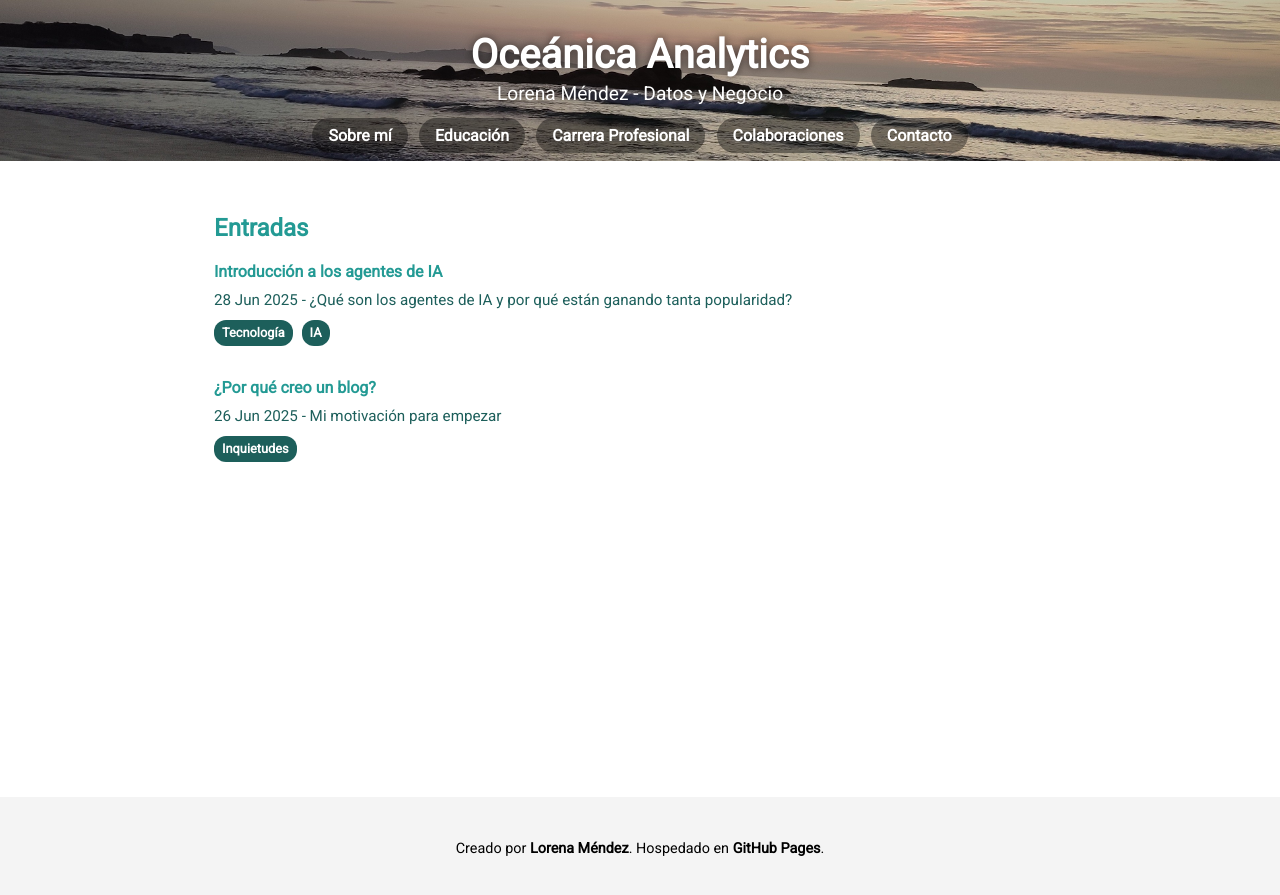
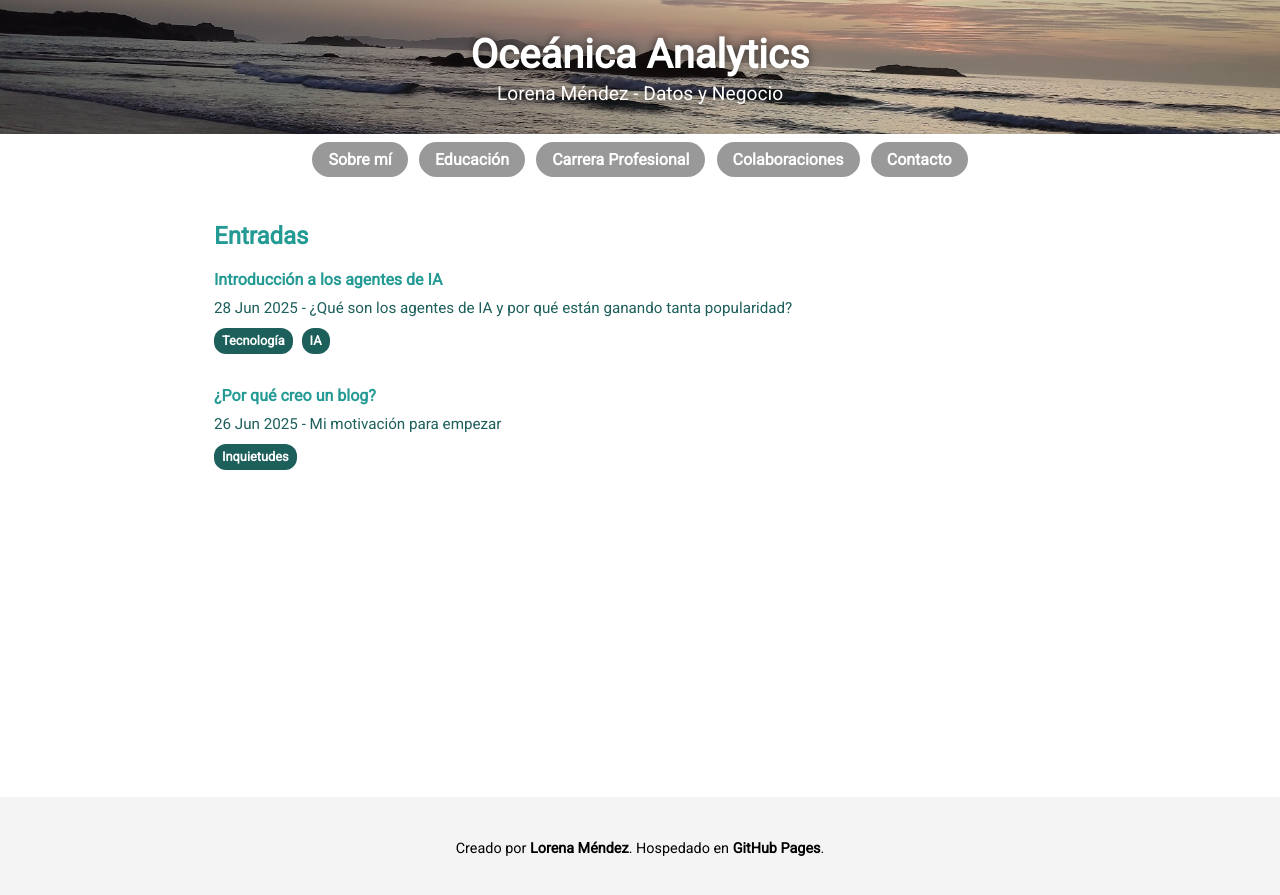
Before and after one commit to lmendezotero/lmendezotero.github.io, a Jekyll site: the page built from index.md, in a window 1280 px wide. Shown: the top 895 px of the page. Built offline with Jekyll 4.4.1, drawn with Linux system fonts in a browser that asks for light colours; the list of posts is cut into pages by our own code.

Commit message:
Update default.html

```diff
--- a/_layouts/default.html
+++ b/_layouts/default.html
@@ -16,8 +16,9 @@
         <h1>{{ site.title }}</h1>
         <p>{{ site.description }}</p>
       </div>
+    </header>
 
-      <nav class="navbar">
+    <!-- Botón hamburguesa FUERA del nav -->
     <button
       class="hamburger"
       aria-label="Mostrar menú"
@@ -30,6 +31,8 @@
       ">
       &#9776;
     </button>
+
+    <nav class="navbar">
       <ul>
         <li><a href="{{ '/about' | relative_url }}">Sobre mí</a></li>
         <li><a href="{{ '/education' | relative_url }}">Educación</a></li>
@@ -38,7 +41,6 @@
         <li><a href="{{ '/contact' | relative_url }}">Contacto</a></li>
       </ul>
     </nav>
-    </header>
 
     <div class="container">
       <div class="layout-wrapper">
```
Lines whose indentation alone changed are shown as unchanged.
